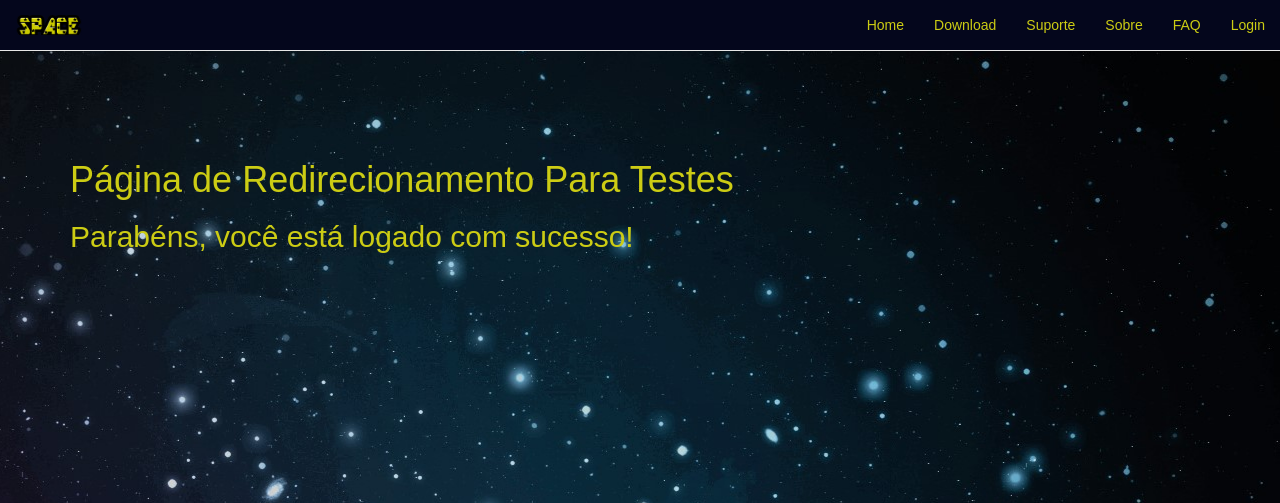
After one commit to Estagiarius/space-site, a PHP site: page /redirecionamento.html in a window 1280 px wide. The commit adds this page. Shown: the top 503 px of the page. Run offline with PHP 8.4, Linux system fonts and the light colour scheme.

Commit message:
Modificando o layout e criando a página de redirecionamento para testes

```diff
--- a/cadastro.php
+++ b/cadastro.php
@@ -24,4 +24,4 @@ $close = mysqli_close($con);
 
 ?>
 
-<a href="login.html">Redirecionar</a>
+<a href="redirecionamento.html">Redirecionar</a>
--- a/faq.html
+++ b/faq.html
@@ -67,6 +67,7 @@
 		      		- Memória RAM: 1GB <br/>
 		      		- Memória Interna Disponível: 500MB</p>
 		      	<p>Para Dispositivos Android: <br/>
+					- Versão do Android: Android 4.1 (Kitkat) <br/>
 		      		- Processador: Dual-Core de 1,2 GHz <br/>
 		      		- Memória RAM: 1,5GB <br/>
 		      		- Memória Interna Disponível: 500MB</p>
--- a/index.html
+++ b/index.html
@@ -59,8 +59,8 @@
 
 		<div class="row">
 
-		<div class="col-md-4 jumbotext">
-			<img src="images/merchan.png">
+		<div class="col-md-4">
+			<img src="images/merchan.png" class="img-responsive" >
 
 		</div>
 
--- /dev/null
+++ b/redirecionamento.html
@@ -0,0 +1,67 @@
+    <!--
+        Author: Victor Hugo Garcia de Oliveira
+        23/02/2018
+    -->
+
+    <!DOCTYPE html>
+    <html>
+    <head>
+        <meta charset="utf-8">
+        <meta http-equiv="X-UA-Compatible" content="IE=edge">
+        <meta name="viewport" content="width=device-width, initial-scale=1">
+        <title>SPACE - Uma Aventura na Galáxia</title>
+
+        <!-- CSS -->
+        <link rel="stylesheet" type="text/css" href="css/bootstrap.css"/>
+        <link rel="stylesheet" type="text/css" href="css/login.css">
+        <link rel="stylesheet" type="text/css" href="css/modified.css"/>
+
+      <!-- JS -->
+      <script src="js/jquery-3.2.1.min.js"></script>
+      <script src="js/bootstrap.min.js"></script>
+      <script src="js/login.js"></script>
+
+    </head>
+
+    <body>
+        <nav id="myNavbar" class="navbar navbar-default navbar-fixed-top" />
+        <div class="container-fluid">
+            <div class="navbar-header">
+                <button type="button" class="navbar-toggle collapsed" data-toggle="collapse" data-target="#navbarCollapse" aria-expanded="false" aria-controls="navbar">
+                    <span class="sr-only">Toggle navigation</span>
+                    <span class="icon-bar"></span>
+                    <span class="icon-bar"></span>
+                    <span class="icon-bar"></span>
+                </button>
+                <img class="navbar-brand" src="images/logo.png" />
+            </div>
+            <!-- Collect the nav links, forms, and other content for toggling -->
+            <div class="collapse navbar-collapse" id="navbarCollapse">
+                <ul class="nav navbar-nav navbar-right">
+
+                    <li><a href="index.html">Home </a></li>
+                    <li><a href="download.html">Download </a></li>
+                    <li><a href="suporte.html">Suporte </a></li>
+                    <li><a href="sobre.html">Sobre </a></li>
+                    <li><a href="faq.html">FAQ </a></li>
+                    <li><a href="login.html">Login </a></li>
+                </ul>
+            </div>
+        </div>
+    </nav>
+
+    <section>
+        <div class="container" style="margin-top: 50px;">
+            <h1>Página de Redirecionamento Para Testes</h1>
+
+            <h2>Parabéns, você está logado com sucesso!</h2>
+
+        </div>
+
+
+    </section>
+
+
+
+    </body>
+    </html>
--- a/verificalogin.php
+++ b/verificalogin.php
@@ -20,7 +20,7 @@
 
 		$_SESSION['logado'] = 1;
 
-		header('Location: index.html');
+		header('Location: redirecionamento.html');
 	}
 	else{
 		$fechar = mysqli_close($con);
```
Also changed, not shown: download.html (+16 -5 lines), images/demo.jpg (added), images/img-jogo-android.jpg (added).
